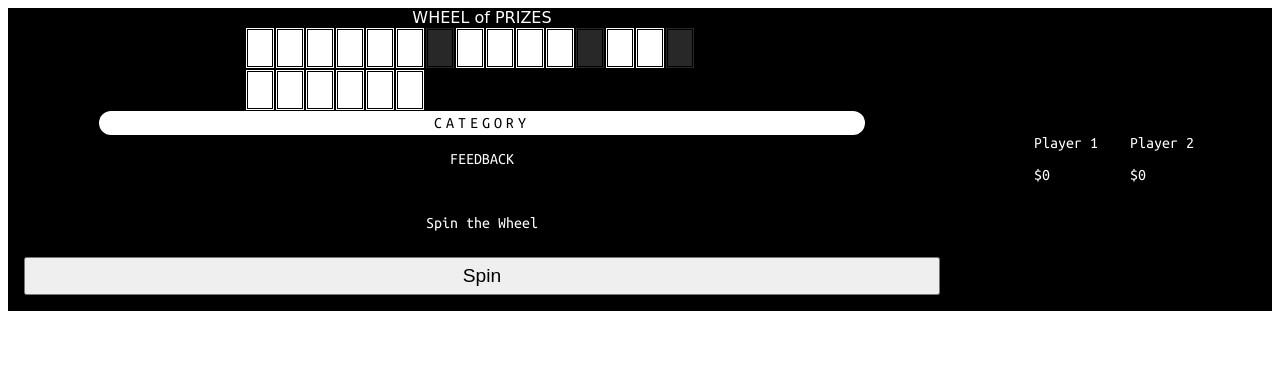
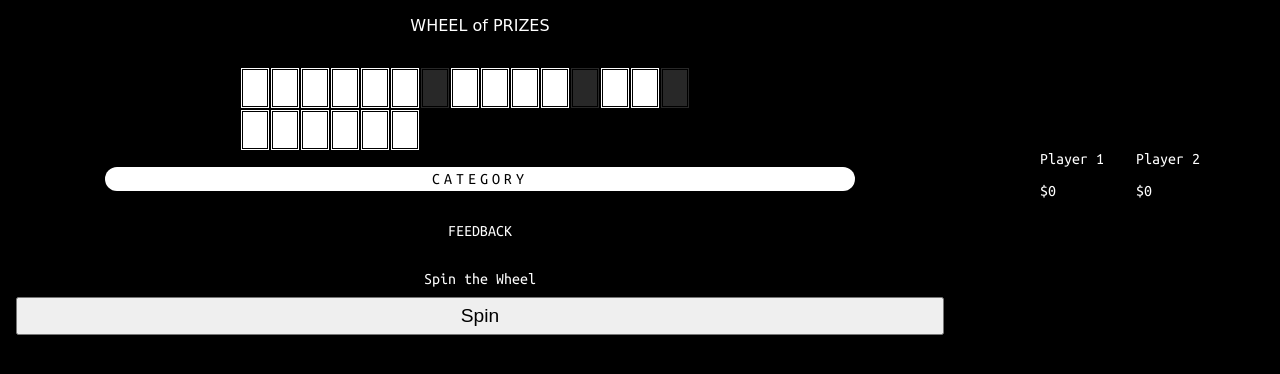
Before and after one commit to rgroves/fcc-chi-wheel-of-prizes, a plain HTML site: page index.html in a window 1280 px wide. Drawn offline with Linux system fonts and the light colour scheme; a web font is replaced by a local one.

Commit message:
Adjust spacing and background color.

```diff
--- a/style/main.css
+++ b/style/main.css
@@ -1,6 +1,9 @@
 body {
   font-family: "Ubuntu Mono", "Courier New", Courier, monospace;
+  background-color: black;
   color: white;
+  margin: 0;
+  padding: 0;
 }
 
 .game-board {
@@ -20,10 +23,12 @@ body {
   grid-area: title;
   font-family: "Slackey", cursive;
   text-align: center;
+  padding: 1em;
 }
 .game-board__category {
   grid-area: category;
   text-align: center;
+  padding: 1em;
 }
 
 .game-board__category-text {
@@ -43,6 +48,7 @@ body {
   grid-template-areas: ". puzzle-text .";
   justify-content: center;
   text-align: center;
+  padding-top: 1em;
 }
 
 .game-board__puzzle-text {
@@ -94,6 +100,10 @@ body {
   font-size: larger;
 }
 
+#spin-form p {
+  margin: 0;
+}
+
 #guess-form input {
   min-height: 2em;
   font-size: larger;
```
